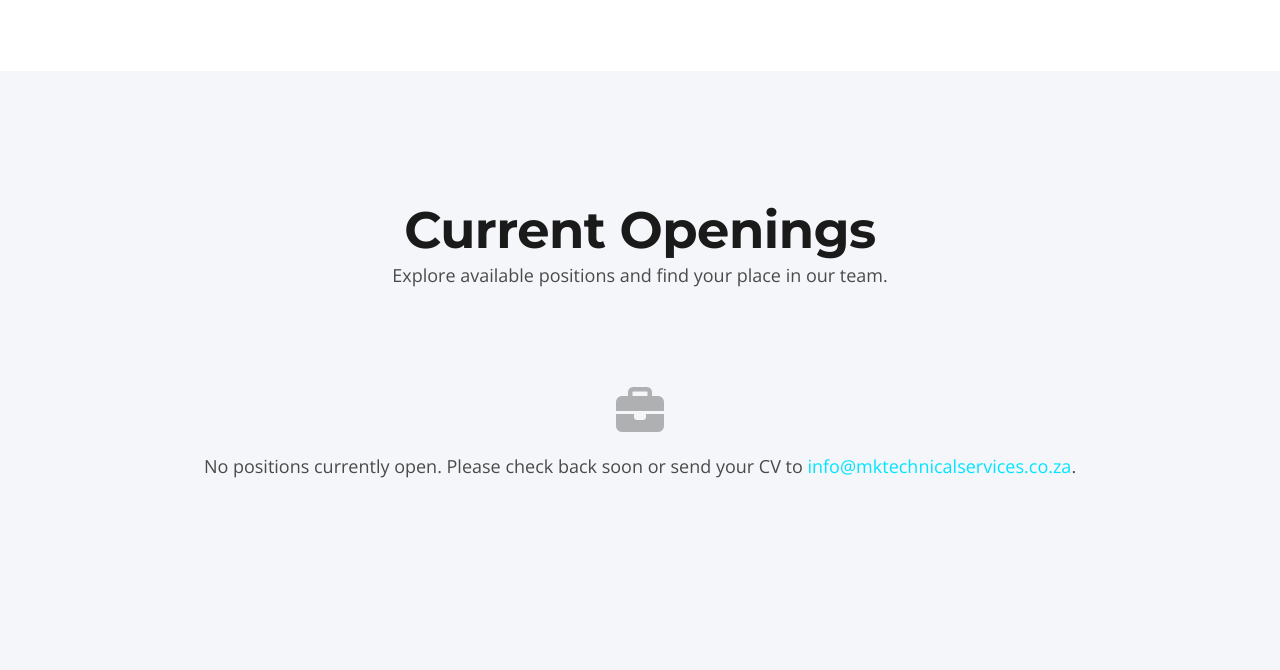
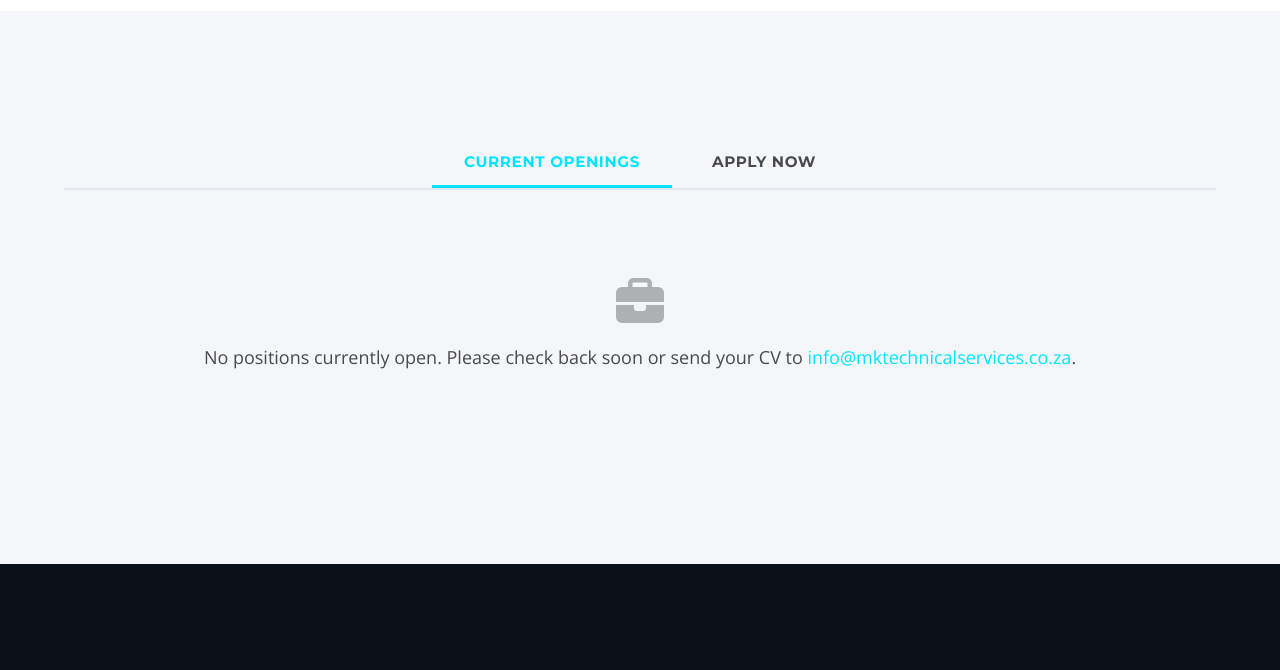
Before and after one commit to sepatokagiso-source/MK-Technical-Seervices, a website built with Vite: page pages/careers.html in a window 1280 px wide. Shown: the part 1980-2650 px from the top of the page. Built offline with nearby package versions, Linux system fonts and the light colour scheme.

Commit message:
Refactor careers page: tabbed layout, remove bottom form, apply buttons switch to apply tab

```diff
--- a/pages/careers.html
+++ b/pages/careers.html
@@ -24,6 +24,49 @@
         rel="stylesheet">
     <link rel="stylesheet" href="/src/style.css">
     <link rel="stylesheet" href="https://cdnjs.cloudflare.com/ajax/libs/font-awesome/6.4.0/css/all.min.css">
+    <style>
+        .careers-tabs {
+            display: flex;
+            gap: 0.5rem;
+            margin-bottom: 2.5rem;
+            border-bottom: 2px solid var(--border-subtle);
+            justify-content: center;
+        }
+        .careers-tab {
+            padding: 0.85rem 2rem;
+            cursor: pointer;
+            font-weight: 700;
+            font-family: var(--font-heading);
+            font-size: 0.95rem;
+            border-bottom: 3px solid transparent;
+            transition: all 0.3s ease;
+            color: var(--text-secondary);
+            background: none;
+            border-top: none;
+            border-left: none;
+            border-right: none;
+            text-transform: uppercase;
+            letter-spacing: 0.04em;
+        }
+        .careers-tab:hover {
+            color: var(--text-dark);
+        }
+        .careers-tab.active {
+            color: var(--primary-teal);
+            border-bottom-color: var(--primary-teal);
+        }
+        .careers-panel {
+            display: none;
+            animation: fadeIn 0.35s ease;
+        }
+        .careers-panel.active {
+            display: block;
+        }
+        @keyframes fadeIn {
+            from { opacity: 0; transform: translateY(8px); }
+            to { opacity: 1; transform: translateY(0); }
+        }
+    </style>
 </head>
 
 <body>
@@ -84,9 +127,6 @@
                 <p style="font-size: 1.25rem; color: rgba(255,255,255,0.8); line-height: 1.7; margin-bottom: 2rem;">
                     Join a team of passionate professionals delivering excellence in HVAC, Electrical, Fire Safety and Construction across South Africa. Grow your career with a Level 1 BBBEE contributor.
                 </p>
-                <a href="#openings" class="btn btn-primary" style="font-size: 1.1rem; padding: 1rem 2.5rem;">
-                    <i class="fas fa-briefcase"></i> View Open Positions
-                </a>
             </div>
         </div>
     </section>
@@ -160,26 +200,24 @@
         </div>
     </section>
 
-    <!-- Job Openings -->
+    <!-- Careers Tabs -->
     <section id="openings" class="section" style="background: var(--bg-light);">
         <div class="container">
-            <div class="text-center mb-5">
-                <h2 class="reveal">Current Openings</h2>
-                <p class="reveal" style="color: var(--text-secondary);">Explore available positions and find your place in our team.</p>
+            <div class="careers-tabs">
+                <button class="careers-tab active" data-careers-tab="openings">Current Openings</button>
+                <button class="careers-tab" data-careers-tab="apply">Apply Now</button>
             </div>
+
+            <div id="openingsPanel" class="careers-panel active">
                 <div id="jobsContainer" class="grid grid-1" style="max-width: 900px; margin: 0 auto; gap: 1.5rem;">
-                <!-- Jobs injected dynamically -->
                 </div>
                 <p id="noJobs" class="text-center reveal" style="color: var(--text-secondary); padding: 3rem 0; display: none;">
                     <i class="fas fa-briefcase" style="font-size: 3rem; margin-bottom: 1rem; display: block; opacity: 0.4;"></i>
                     No positions currently open. Please check back soon or send your CV to <a href="mailto:info@mktechnicalservices.co.za" style="color: var(--primary-teal);">info@mktechnicalservices.co.za</a>.
                 </p>
             </div>
-    </section>
 
-    <!-- Application Form -->
-    <section id="apply" class="section">
-        <div class="container">
+            <div id="applyPanel" class="careers-panel">
                 <div style="max-width: 700px; margin: 0 auto;">
                     <div class="text-center mb-5">
                         <h2 class="reveal">Apply Now</h2>
@@ -212,6 +250,7 @@
                             </button>
                         </form>
                         <div id="careersAlert" style="margin-top: 1.5rem; padding: 1rem; border-radius: var(--radius-md); display: none;"></div>
+                    </div>
                 </div>
             </div>
         </div>
@@ -269,7 +308,6 @@
 
     <script type="module" src="/src/main.js"></script>
     <script type="module">
-        // Load jobs from localStorage
         const jobs = JSON.parse(localStorage.getItem('mktech_jobs') || '[]');
         const container = document.getElementById('jobsContainer');
         const noJobs = document.getElementById('noJobs');
@@ -293,9 +331,9 @@
                                 <span><i class="fas fa-calendar"></i> Posted ${new Date(job.postedDate).toLocaleDateString()}</span>
                             </div>
                         </div>
-                        <a href="#apply" class="btn btn-primary" style="font-size: 0.9rem; padding: 0.75rem 1.5rem; white-space: nowrap;">
+                        <button class="btn btn-primary apply-tab-btn" style="font-size: 0.9rem; padding: 0.75rem 1.5rem; white-space: nowrap;" data-position="${escapeHtml(job.title)}">
                             Apply Now
-                        </a>
+                        </button>
                     </div>
                     <div style="margin-top: 1.5rem; padding-top: 1.5rem; border-top: 1px solid var(--border-subtle);">
                         <p style="color: var(--text-secondary); line-height: 1.7; margin-bottom: 1rem;">${escapeHtml(job.description)}</p>
@@ -311,7 +349,26 @@
             return div.innerHTML;
         }
 
-        // Careers form submission
+        function switchTab(tabName) {
+            document.querySelectorAll('.careers-tab').forEach(t => t.classList.remove('active'));
+            document.querySelectorAll('.careers-panel').forEach(p => p.classList.remove('active'));
+            document.querySelector(`.careers-tab[data-careers-tab="${tabName}"]`).classList.add('active');
+            document.getElementById(tabName + 'Panel').classList.add('active');
+            window.scrollTo({ top: document.getElementById('openings').offsetTop - 100, behavior: 'smooth' });
+        }
+
+        document.querySelectorAll('.careers-tab').forEach(tab => {
+            tab.addEventListener('click', () => switchTab(tab.dataset.careersTab));
+        });
+
+        document.querySelectorAll('.apply-tab-btn').forEach(btn => {
+            btn.addEventListener('click', () => {
+                const position = btn.dataset.position;
+                document.getElementById('careersPosition').value = position;
+                switchTab('apply');
+            });
+        });
+
         const alertDiv = document.getElementById('careersAlert');
         document.getElementById('careersForm').addEventListener('submit', (e) => {
             e.preventDefault();
```
Lines whose indentation alone changed are shown as unchanged.
